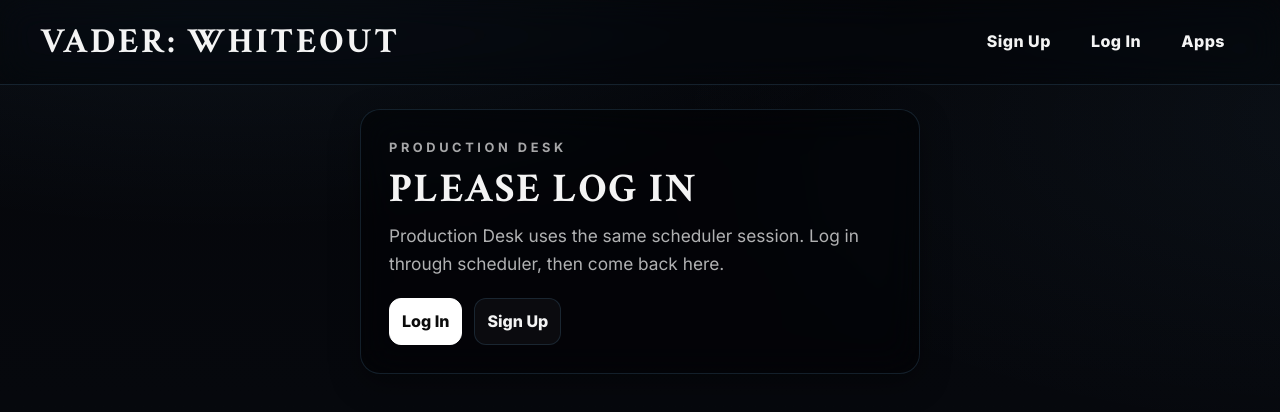
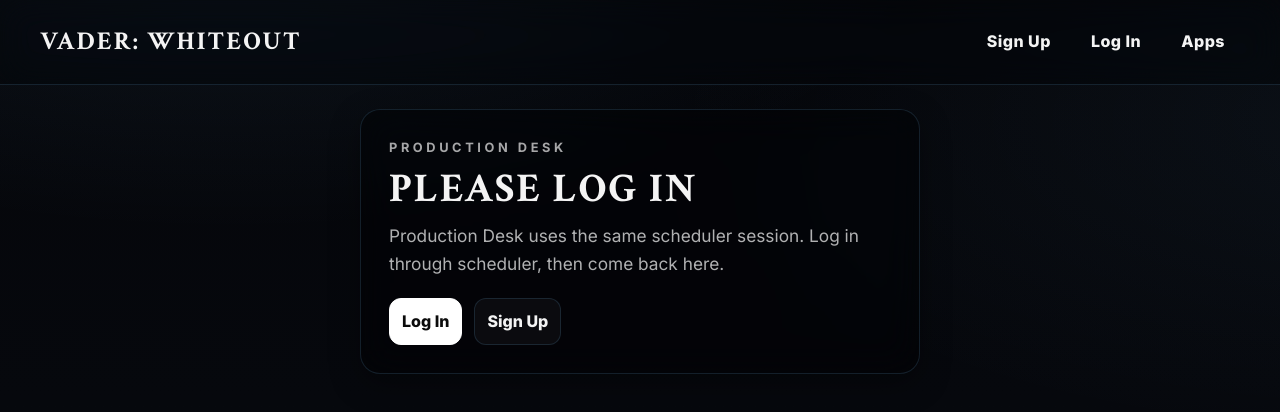
Before and after one commit to Talanezi/vader-whiteout-production-desk, a React (Vite) app in the folder client/: page /#/login in a window 1280 px wide. Shown: the top 412 px of the page. Built offline with nearby package versions, Linux system fonts and the light colour scheme; no server answers.

Commit message:
Match Production Desk logo scale to rendered scheduler navbar

```diff
--- a/client/src/App.css
+++ b/client/src/App.css
@@ -73,7 +73,7 @@ input {
   letter-spacing: 0.08em;
   text-transform: uppercase;
   color: #f4f4f4;
-  font-size: clamp(1.35rem, 3vw, 2.2rem);
+  font-size: clamp(1.2rem, 2vw, 1.6rem);
   white-space: nowrap;
 }
 
```
